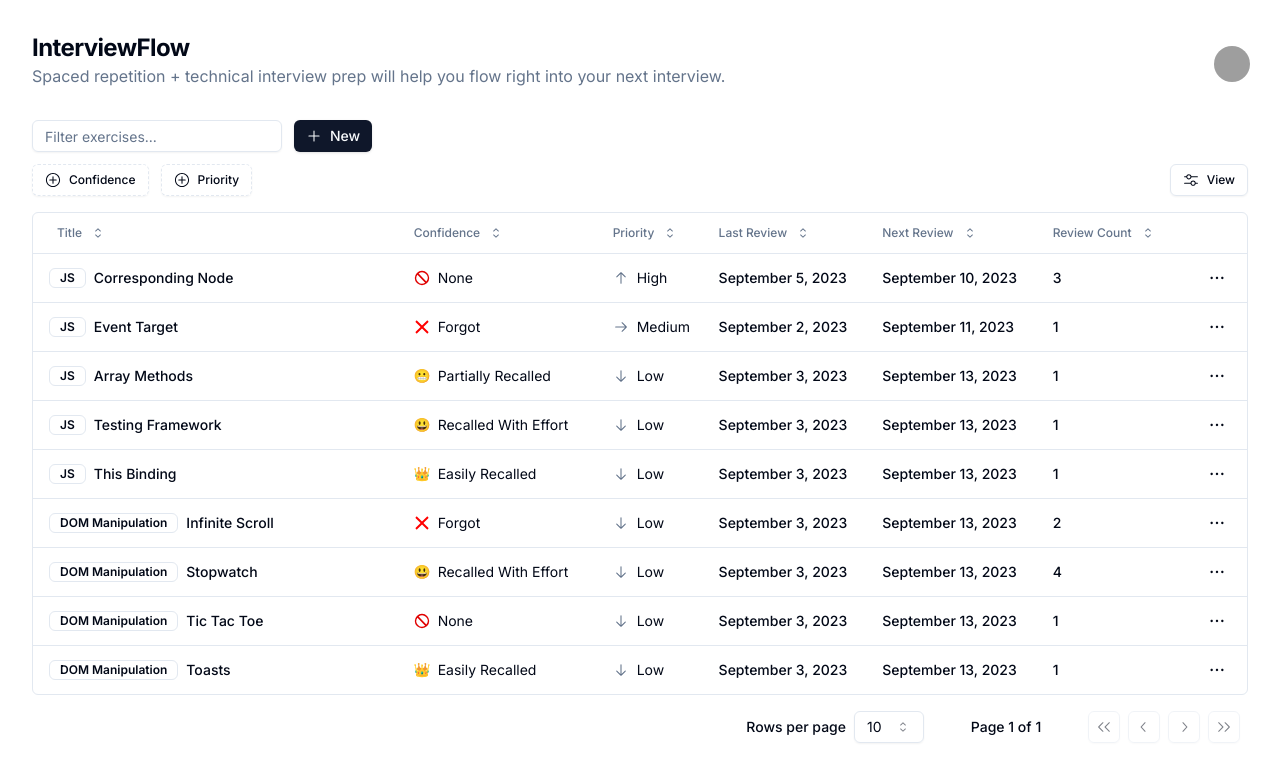
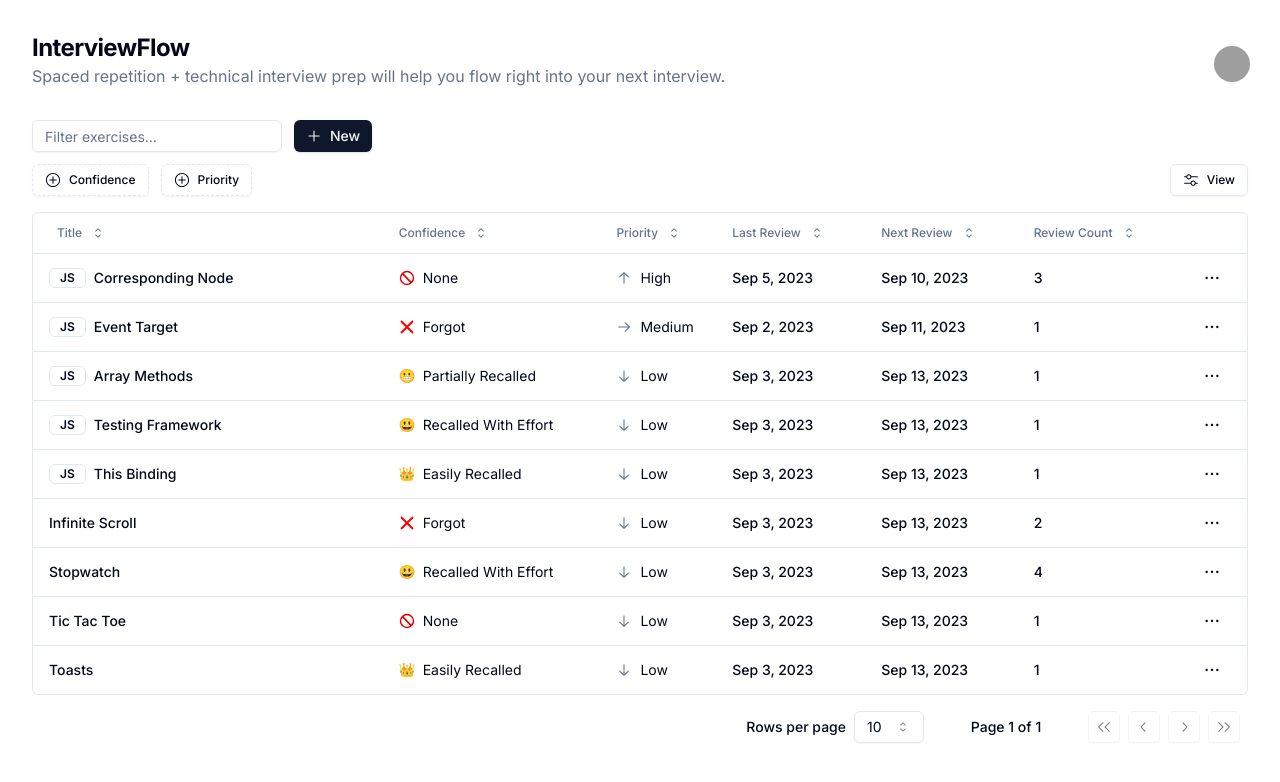
Before and after one commit to salymk/InterviewFlow, a Next.js app: page / in a window 1280 px wide. Shown: the top 782 px of the page. Built offline with nearby package versions, Linux system fonts and the light colour scheme; grey boxes are pictures that could not be loaded.

Commit message:
refactor: change month to shorter version

```diff
--- a/components/review-log-confirmation-modal.tsx
+++ b/components/review-log-confirmation-modal.tsx
@@ -63,7 +63,7 @@ function ReviewLogConfirmationModal(
             onClick={() => {
               toast({
                 title: "Scheduled Next Review: Corresponding Node",
-                description: "Friday, September 15, 2023",
+                description: "Friday, Sep 15, 2023",
                 action: (
                   <ToastAction altText="Goto schedule to undo">
                     Undo
--- a/data/tasks.json
+++ b/data/tasks.json
@@ -5,8 +5,8 @@
     "confidence": "none",
     "label": "js",
     "priority": "high",
-    "lastReview": "September 5, 2023",
-    "nextReview": "September 10, 2023",
+    "lastReview": "Sep 5, 2023",
+    "nextReview": "Sep 10, 2023",
     "reviewCount": 3
   },
   {
@@ -15,8 +15,8 @@
     "confidence": "forgot",
     "label": "js",
     "priority": "medium",
-    "lastReview": "September 2, 2023",
-    "nextReview": "September 11, 2023",
+    "lastReview": "Sep 2, 2023",
+    "nextReview": "Sep 11, 2023",
     "reviewCount": 1
   },
   {
@@ -25,8 +25,8 @@
     "confidence": "partially recalled",
     "label": "js",
     "priority": "low",
-    "lastReview": "September 3, 2023",
-    "nextReview": "September 13, 2023",
+    "lastReview": "Sep 3, 2023",
+    "nextReview": "Sep 13, 2023",
     "reviewCount": 1
   },
   {
@@ -35,8 +35,8 @@
     "confidence": "recalled with effort",
     "label": "js",
     "priority": "low",
-    "lastReview": "September 3, 2023",
-    "nextReview": "September 13, 2023",
+    "lastReview": "Sep 3, 2023",
+    "nextReview": "Sep 13, 2023",
     "reviewCount": 1
   },
   {
@@ -45,48 +45,48 @@
     "confidence": "easily recalled",
     "label": "js",
     "priority": "low",
-    "lastReview": "September 3, 2023",
-    "nextReview": "September 13, 2023",
+    "lastReview": "Sep 3, 2023",
+    "nextReview": "Sep 13, 2023",
     "reviewCount": 1
   },
   {
     "id": "TASK-8780",
     "title": "Infinite Scroll",
     "confidence": "forgot",
-    "label": "dom manipulation",
+    "label": "dom",
     "priority": "low",
-    "lastReview": "September 3, 2023",
-    "nextReview": "September 13, 2023",
+    "lastReview": "Sep 3, 2023",
+    "nextReview": "Sep 13, 2023",
     "reviewCount": 2
   },
   {
     "id": "TASK-8779",
     "title": "Stopwatch",
     "confidence": "recalled with effort",
-    "label": "dom manipulation",
+    "label": "dom",
     "priority": "low",
-    "lastReview": "September 3, 2023",
-    "nextReview": "September 13, 2023",
+    "lastReview": "Sep 3, 2023",
+    "nextReview": "Sep 13, 2023",
     "reviewCount": 4
   },
   {
     "id": "TASK-8777",
     "title": "Tic Tac Toe",
     "confidence": "none",
-    "label": "dom manipulation",
+    "label": "dom",
     "priority": "low",
-    "lastReview": "September 3, 2023",
-    "nextReview": "September 13, 2023",
+    "lastReview": "Sep 3, 2023",
+    "nextReview": "Sep 13, 2023",
     "reviewCount": 1
   },
   {
     "id": "TASK-8786",
     "title": "Toasts",
     "confidence": "easily recalled",
-    "label": "dom manipulation",
+    "label": "dom",
     "priority": "low",
-    "lastReview": "September 3, 2023",
-    "nextReview": "September 13, 2023",
+    "lastReview": "Sep 3, 2023",
+    "nextReview": "Sep 13, 2023",
     "reviewCount": 1
   }
 ]
```
